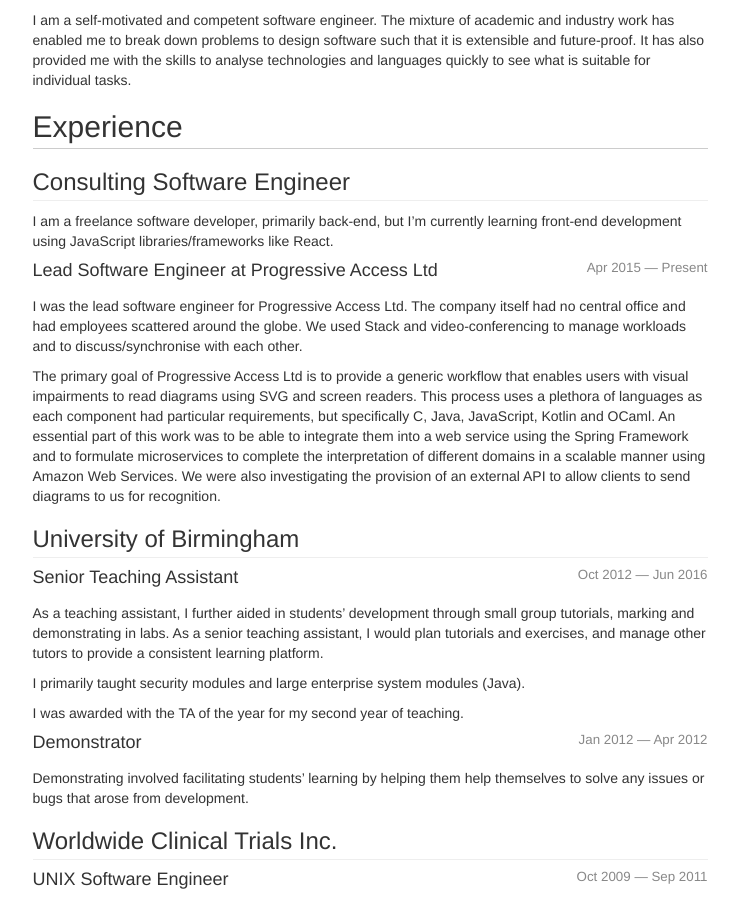
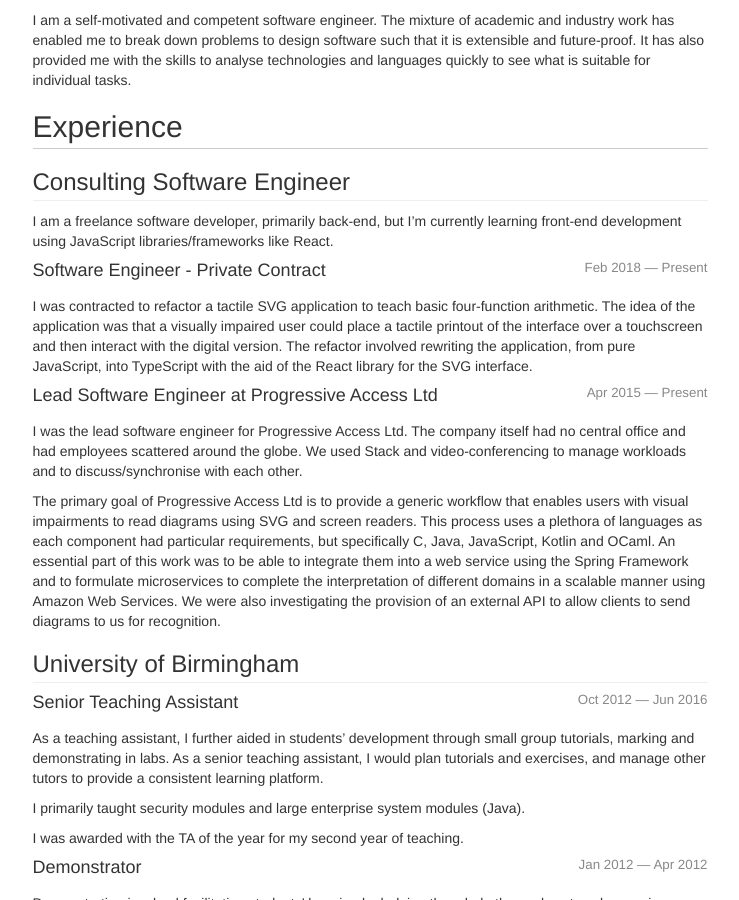
Before and after one commit to sacko87/sacko87.github.io, a Jekyll site: the page built from index.md, in a window 1280 px wide and 900 px high, scrolled down 315 px. Shown: the whole window, without its empty margins (270-1009 px from the left). Built offline with Jekyll 4.4.1, drawn with Linux system fonts in a browser that asks for light colours; nearby versions of some CDN libraries.

Commit message:
Update index.md

```diff
--- a/index.md
+++ b/index.md
@@ -27,6 +27,12 @@ I am a self-motivated and competent software engineer. The mixture of academic a
 ### Consulting Software Engineer
 
 I am a freelance software developer, primarily back-end, but I'm currently learning front-end development using JavaScript libraries/frameworks like React.
+
+#### Software Engineer - Private Contract <span class="date pull-right">Feb 2018 &mdash; Present</span>
+
+I was contracted to refactor a tactile SVG application to teach basic four-function arithmetic.
+The idea of the application was that a visually impaired user could place a tactile printout of the interface over a touchscreen and then interact with the digital version.
+The refactor involved rewriting the application, from pure JavaScript, into TypeScript with the aid of the React library for the SVG interface.
 
 #### Lead Software Engineer at Progressive Access Ltd <span class="date pull-right">Apr 2015 &mdash; Present</span>
 
```
